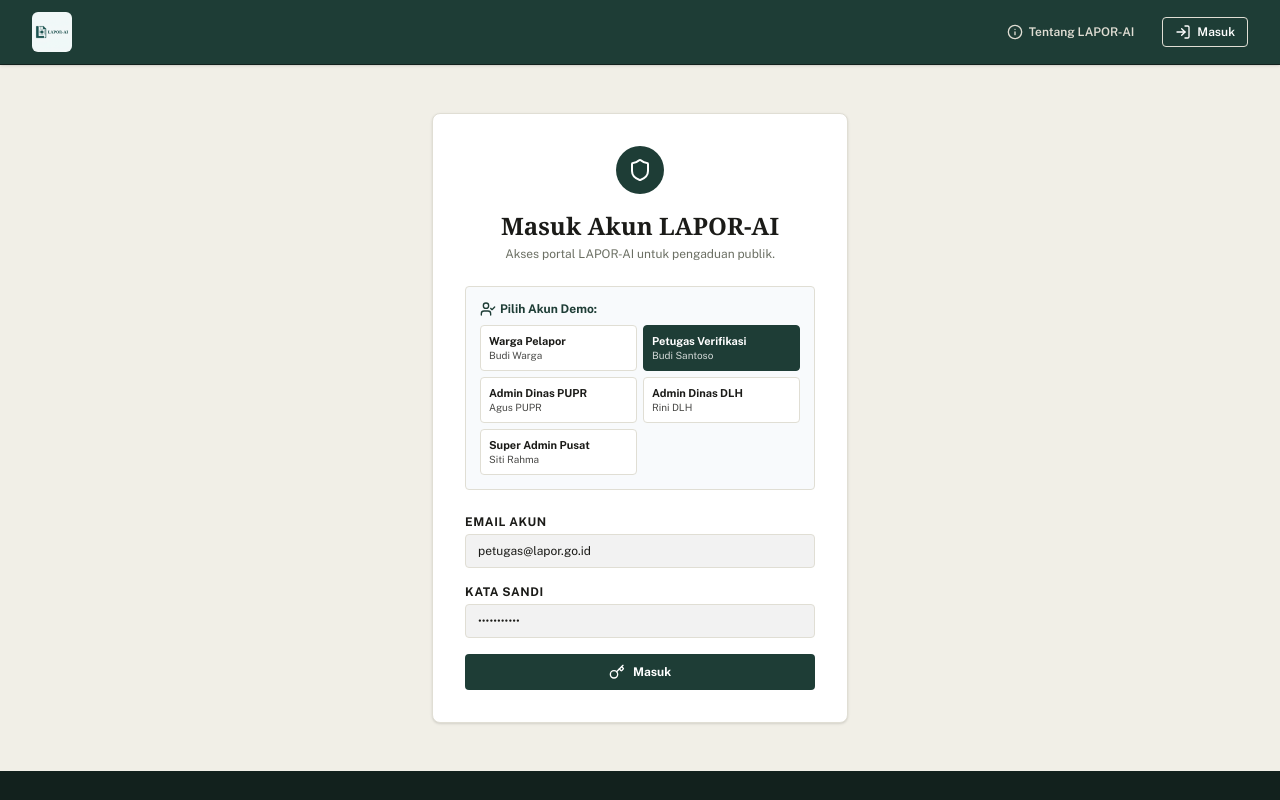
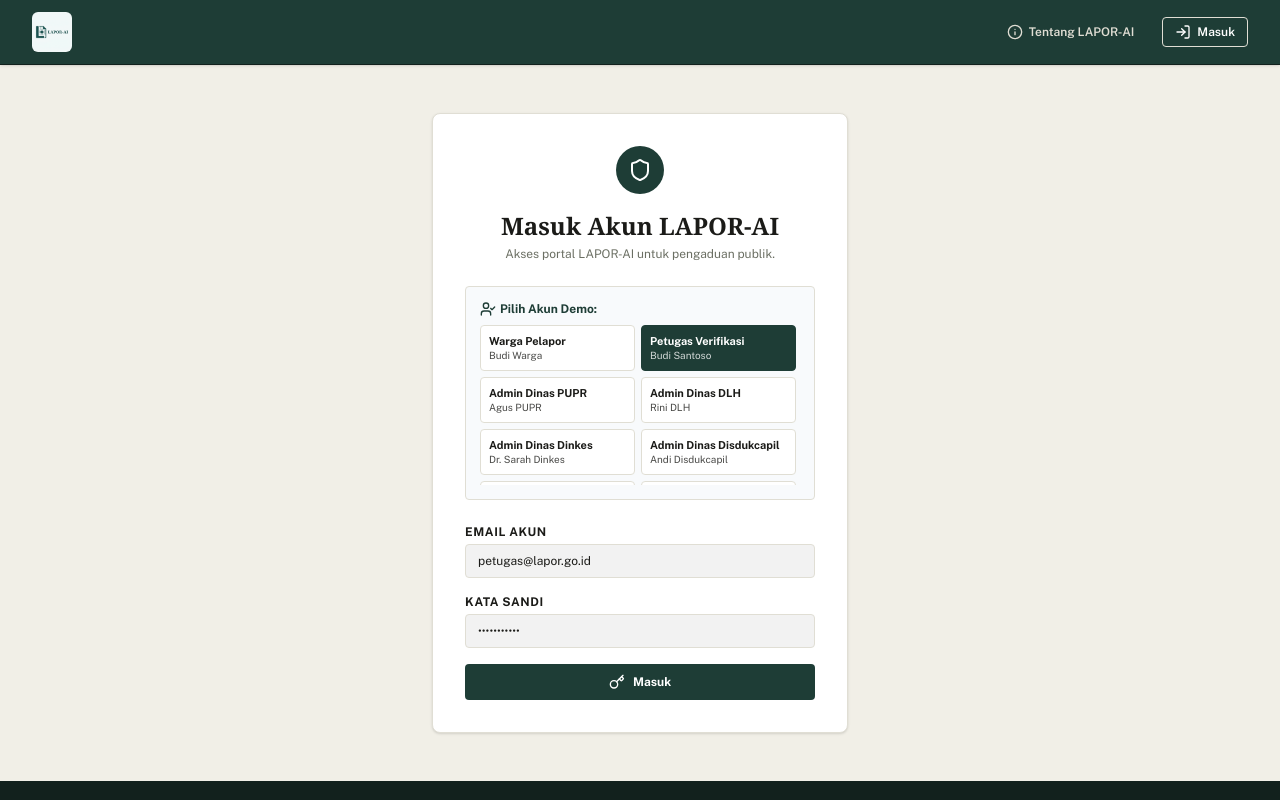
Before and after one commit to fadiljee/lapor-ai, a React (Vite) app in the folder frontend/: page /masuk in a window 1280 px wide. Shown: the top 800 px of the page. Built offline with nearby package versions, Linux system fonts and the light colour scheme.

Commit message:
style: make demo accounts list scrollable with fixed max height

```diff
--- a/frontend/src/pages/auth/LoginPage.jsx
+++ b/frontend/src/pages/auth/LoginPage.jsx
@@ -15,6 +15,12 @@ export function LoginPage() {
     { role: 'Petugas Verifikasi', email: 'petugas@lapor.go.id', nama: 'Budi Santoso' },
     { role: 'Admin Dinas PUPR', email: 'dinas.pupr@lapor.go.id', nama: 'Agus PUPR' },
     { role: 'Admin Dinas DLH', email: 'dinas.dlh@lapor.go.id', nama: 'Rini DLH' },
+    { role: 'Admin Dinas Dinkes', email: 'dinas.dinkes@lapor.go.id', nama: 'Dr. Sarah Dinkes' },
+    { role: 'Admin Dinas Disdukcapil', email: 'dinas.disdukcapil@lapor.go.id', nama: 'Andi Disdukcapil' },
+    { role: 'Admin Dinas Dishub', email: 'dinas.dishub@lapor.go.id', nama: 'Tito Dishub' },
+    { role: 'Admin Dinas Dinsos', email: 'dinas.dinsos@lapor.go.id', nama: 'Wati Dinsos' },
+    { role: 'Admin Satpol PP', email: 'dinas.satpolpp@lapor.go.id', nama: 'Bambang Satpol' },
+    { role: 'Admin BPBD', email: 'dinas.bpbd@lapor.go.id', nama: 'Bima BPBD' },
     { role: 'Super Admin Pusat', email: 'admin@lapor.go.id', nama: 'Siti Rahma' }
   ];
 
@@ -70,7 +76,7 @@ export function LoginPage() {
             <UserCheck className="w-4 h-4" />
             <span>Pilih Akun Demo:</span>
           </div>
-          <div className="grid grid-cols-1 sm:grid-cols-2 gap-1.5 mt-2">
+          <div className="grid grid-cols-1 sm:grid-cols-2 gap-1.5 mt-2 max-h-40 overflow-y-auto custom-scrollbar pr-1">
             {demoAccounts.map((acc) => (
               <button
                 key={acc.email}
```
